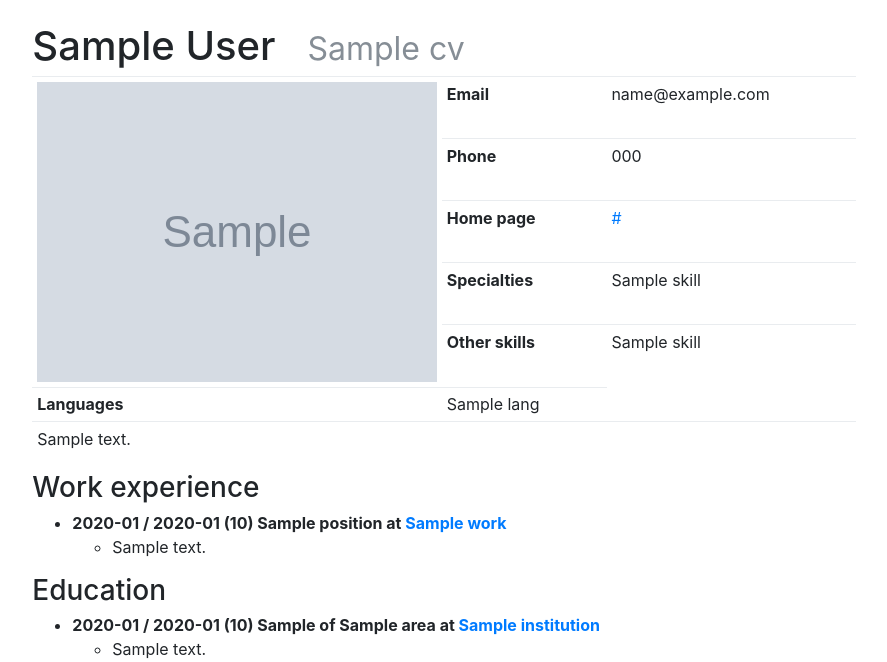
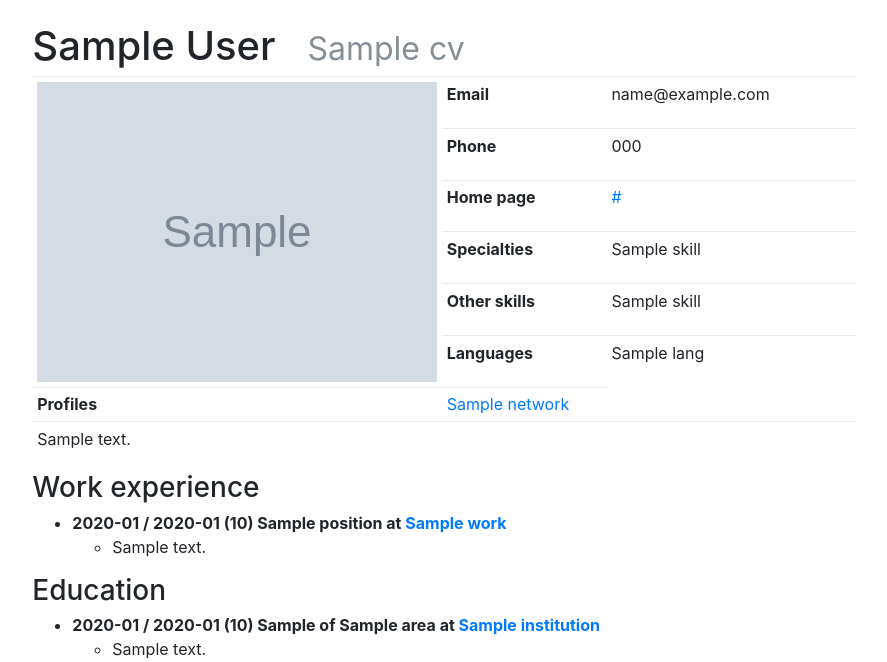
Before and after one commit to jarnoln/cvdb, a Django app: template viewcv/templates/viewcv/cv_detail.html in a window 1280 px wide. Shown: the part 56-718 px from the top of the page, without its empty margins (196-1083 px from the left). Run offline with Django 3.2, Linux system fonts and the light colour scheme; the template is opened without the code that fills it: most values are stand-ins (such as "Sample title", 1, 10 or a date in 2020); grey boxes marked "Sample" are stand-in pictures; some libraries are stand-ins or nearby versions.

Commit message:
CV lists profiles if available

```diff
--- a/api01/create_resume.py
+++ b/api01/create_resume.py
@@ -10,7 +10,7 @@ def create_resume(data, user):
     personal_data = data['basics']
     personal_data['cv'] = cv.id
     if 'profiles' in data['basics']:
-        personal_data['profiles'] = json.dumps(data['basics']['profiles'])
+        personal_data['profiles'] = json.dumps(data['basics']['profiles'], sort_keys=True)
     personal_serializer = PersonalSerializer(data=personal_data)
 
     if personal_serializer.is_valid():
--- a/viewcv/models.py
+++ b/viewcv/models.py
@@ -1,3 +1,4 @@
+import json
 from django.db import models
 from django.core.urlresolvers import reverse
 from django.contrib import auth
@@ -52,6 +53,10 @@ class Personal(models.Model):
     image = models.URLField(max_length=250, blank=True, default='')
     profiles = models.CharField(max_length=1000, blank=True, default='[]')  # Actually a list
     summary = models.TextField(blank=True, default='')
+
+    @property
+    def profile_list(self):
+        return json.loads(self.profiles)
 
 
 class Work(models.Model):
--- a/viewcv/templates/viewcv/cv_detail.html
+++ b/viewcv/templates/viewcv/cv_detail.html
@@ -16,7 +16,7 @@
   <tbody>
   {% if info.image %}
     <tr>
-      <td rowspan="6" width="10%">
+      <td rowspan="7" width="10%">
         <img alt="{{ user.username }}" src="{{ info.image }}" />
       </td>
     </tr>
@@ -75,6 +75,20 @@
     </tr>
   {% endif %}
 
+  {% if info.profile_list %}
+    <tr>
+      <th> Profiles </th>
+      <td>
+      {% for profile in info.profile_list %}
+        {% if profile.url %}
+          <a href="{{ profile.url }}">{{ profile.network }}</a>
+        {% else %}
+          {{ profile.network }}
+        {% endif %}
+      {% endfor %}
+      </td>
+    </tr>
+  {% endif %}
   {% if info.summary %}
     <tr> <td colspan="3"> {{ info.summary|safe }} </td> </tr>
   {% endif %}
```
Also changed, not shown: api01/tests/test_api.py (+1 -1 lines), viewcv/tests/test_models.py (+16 -0 lines).
